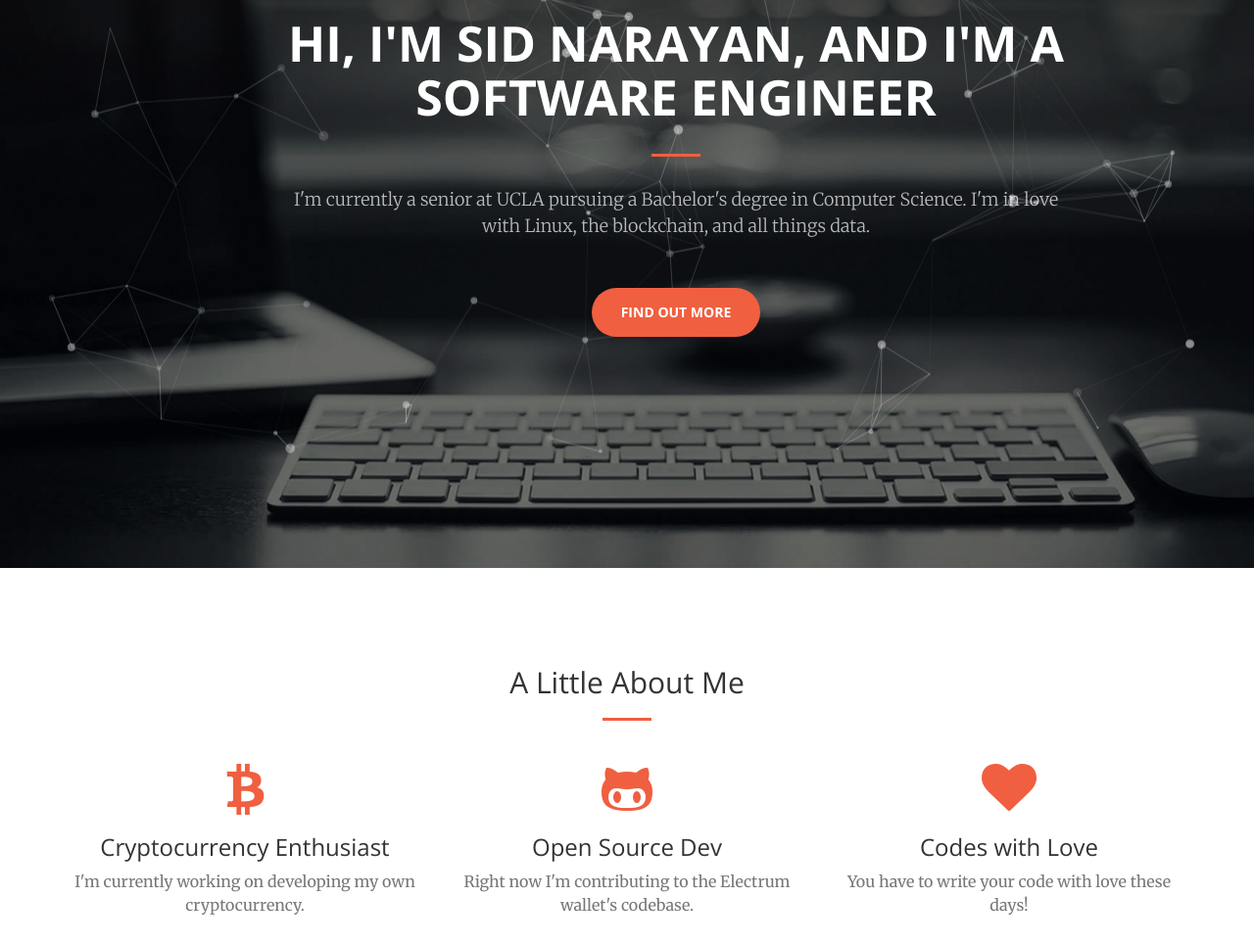
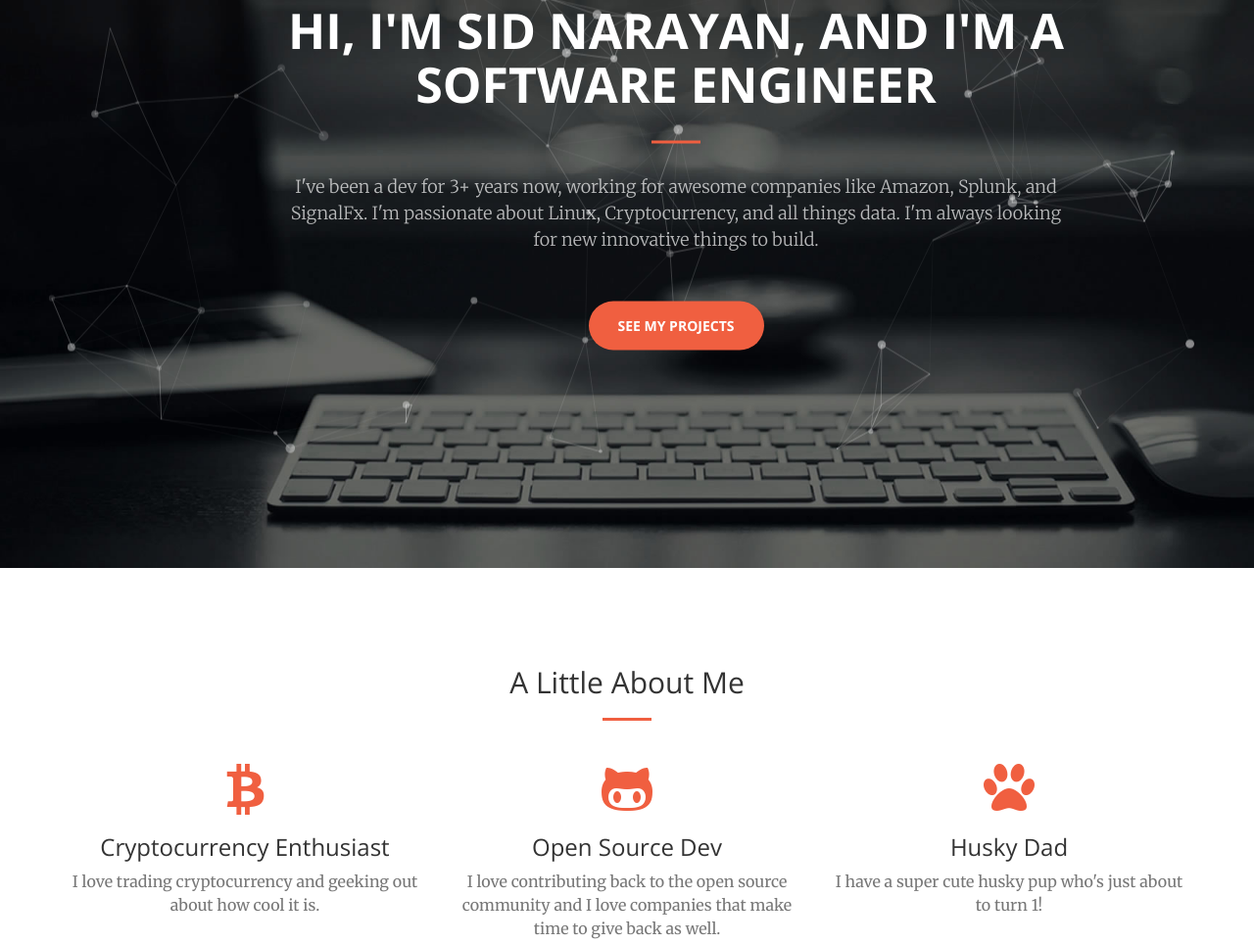
Before and after one commit to sidheart/sidheart.github.io, a website: page index.html in a window 1280 px wide. Shown: the part 220-1184 px from the top of the page at 98% size. Drawn offline with nearby package versions, Linux system fonts and the light colour scheme.

Commit message:
Update basic information

```diff
--- a/index.html
+++ b/index.html
@@ -73,8 +73,8 @@
             <div class="header-content-inner">
                 <h1 id="homeHeading">Hi, I'm Sid Narayan, and I'm a software engineer</h1>
                 <hr>
-                <p>I'm currently a senior at UCLA pursuing a Bachelor's degree in Computer Science. I'm in love with Linux, the blockchain, and all things data.</p>
-                <a href="#services" class="btn btn-primary btn-xl page-scroll">Find Out More</a>
+                <p>I've been a dev for 3+ years now, working for awesome companies like Amazon, Splunk, and SignalFx. I'm passionate about Linux, Cryptocurrency, and all things data. I'm always looking for new innovative things to build.</p>
+                <a href="#services" class="btn btn-primary btn-xl page-scroll">See my projects</a>
             </div>
         </div>
     </header>
@@ -94,21 +94,21 @@
                     <div class="service-box">
                         <i class="fa fa-4x fa-btc text-primary sr-icons"></i>
                         <h3>Cryptocurrency Enthusiast</h3>
-                        <p class="text-muted">I'm currently working on developing my own cryptocurrency.</p>
+                        <p class="text-muted">I love trading cryptocurrency and geeking out about how cool it is.</p>
                     </div>
                 </div>
                 <div class="col-lg-4 col-md-4 text-center">
                     <div class="service-box">
                         <i class="fa fa-4x fa-github-alt text-primary sr-icons"></i>
                         <h3>Open Source Dev</h3>
-                        <p class="text-muted">Right now I'm contributing to the Electrum wallet's codebase.</p>
+                        <p class="text-muted">I love contributing back to the open source community and I love companies that make time to give back as well.</p>
                     </div>
                 </div>
                 <div class="col-lg-4 col-md-4 text-center">
                     <div class="service-box">
-                        <i class="fa fa-4x fa-heart text-primary sr-icons"></i>
-                        <h3>Codes with Love</h3>
-                        <p class="text-muted">You have to write your code with love these days!</p>
+                        <i class="fa fa-4x fa-paw text-primary sr-icons"></i>
+                        <h3>Husky Dad</h3>
+                        <p class="text-muted">I have a super cute husky pup who's just about to turn 1!</p>
                     </div>
                 </div>
             </div>
```
Also changed, not shown: 1 other file.
